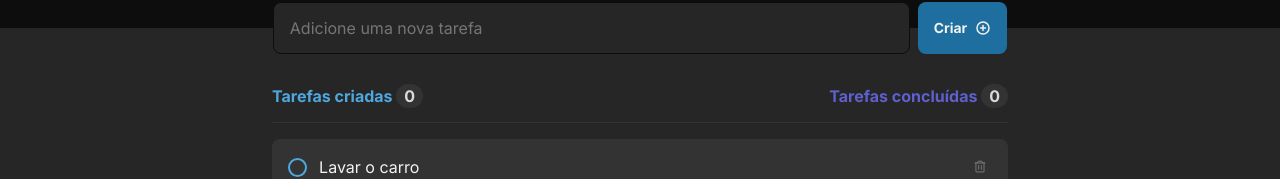
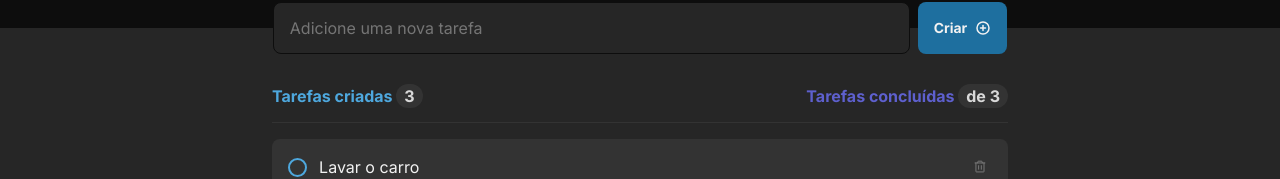
Before and after one commit to marcelovdsm/project-todo-list, a React (Vite) app in the folder todo-list/: page / in a window 1280 px wide. Shown: the part 172-351 px from the top of the page. Built offline with nearby package versions, Linux system fonts and the light colour scheme.

Commit message:
Task count

```diff
--- a/todo-list/src/components/Task.tsx
+++ b/todo-list/src/components/Task.tsx
@@ -1,4 +1,4 @@
-import { ChangeEvent, useState } from 'react'
+import { useState } from 'react'
 import styles from './Task.module.css'
 import { PlusCircle, ClipboardText, Trash } from "phosphor-react"
 
@@ -7,9 +7,12 @@ export const Task = () => {
   interface tasks {
   id: number
   content: string
+  done: boolean
   }
 
   const [inputValue, setInputValue] = useState<any>("")
+
+  const [taskDone, setTaskDone] = useState<boolean>(false)
 
   let [tasks, setTasks] = useState([
     {
@@ -30,7 +33,20 @@ export const Task = () => {
     setTasks([...tasks, { id: tasks.length, content: inputValue }])
 
     setInputValue("")
+
   }
+
+  function handleVerifyTask(event) {
+    setTaskDone(event.target.checked)
+    console.log(setTaskDone);
+
+    let allDoneTasks = 0
+
+    if(setTaskDone) {
+      allDoneTasks += 1
+    }
+  }
+
 
   function taskList(tasks:Array<tasks>) {
 
@@ -41,7 +57,7 @@ export const Task = () => {
             i = task.id
             return (
               <form key={i} className={styles.tasks}>
-                <input type="checkbox" />
+                <input type="checkbox" onChange={handleVerifyTask}/>
                 <p>{task.content}</p>
                 <Trash size={20} className={styles.trash}/>
               </form>
@@ -59,6 +75,7 @@ export const Task = () => {
       )
     }
   }
+
 
 
 
@@ -82,8 +99,8 @@ export const Task = () => {
       <div className={styles.taskMain}>
         <div className={styles.task}>
           <div className={styles.taskHeader}>
-            <p>Tarefas criadas <span>0</span></p>
-            <p>Tarefas concluídas <span>0</span></p>
+            <p>Tarefas criadas <span>{tasks.length}</span></p>
+            <p>Tarefas concluídas <span>{} de {tasks.length}</span></p>
           </div>
           {taskList(tasks)}
         </div>
```
